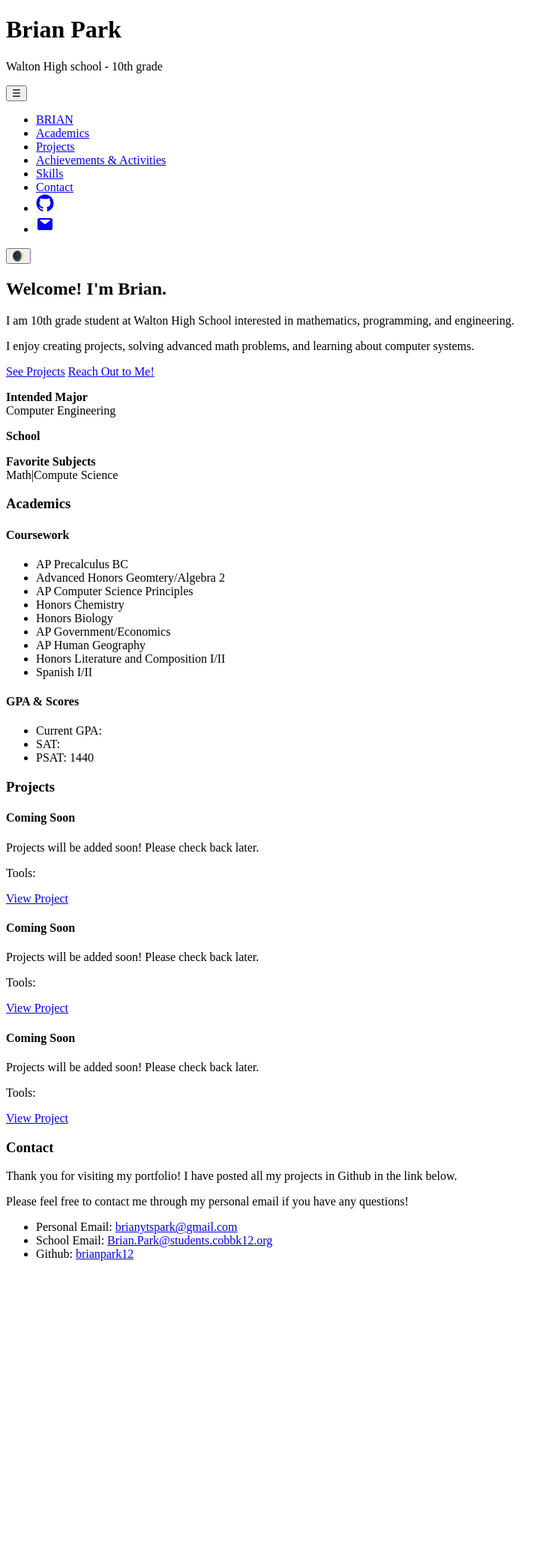
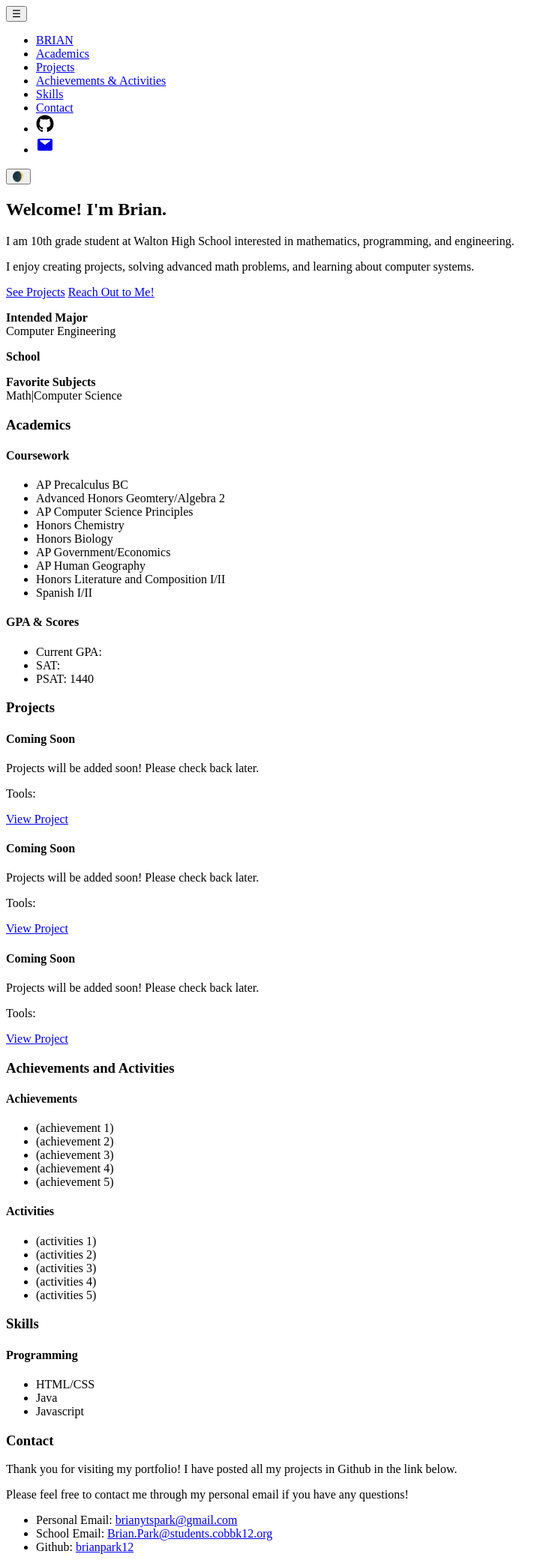
Before and after one commit to brianpark12/Personal-Portfolio-Website, a plain HTML site: page index.html in a window 1280 px wide. Shown: the whole page at 75% size, without its empty margins (0-740 px from the left). Before the commit the page ends 1698 px from the top, so only its background shows below. Drawn offline with Linux system fonts and the light colour scheme.

Commit message:
Update HTML to improve accessibility and structure

```diff
--- a/index.html
+++ b/index.html
@@ -13,12 +13,6 @@
 <body>
     <!--Heading-->
     <header class="page-header">
-        <div class="container header-inner">
-            <div class="information">
-                <h1 class="name"><strong>Brian Park</strong></h1>
-                <p class="tag">Walton High school - 10th grade</p>
-            </div>
-
             <nav class="nav">
                 <button id="nav-toggle" aria-label="Open navigation">&#9776</button>
                     <ul id="nav-list" class="nav-list">
@@ -28,7 +22,7 @@
                         <li><a href="#achievements&activities">Achievements & Activities</a></li>
                         <li><a href="#skills">Skills</a></li>
                         <li><a href="#contact">Contact</a></li>
-                        <li><a class="link" href="https://github.com/brianpark12" target="_blank" rel="opener">
+                        <li><a class="link" href="https://github.com/brianpark12" target="_blank" rel="noopener"></a>
                             <svg
                             width="24"
                             height="24"
@@ -39,7 +33,7 @@
                             <path d="M12 .5C5.65.5.5 5.65.5 12c0 5.1 3.3 9.4 7.8 10.9.57.1.78-.25.78-.55v-2c-3.18.7-3.85-1.37-3.85-1.37-.52-1.3-1.27-1.65-1.27-1.65-1.04-.72.08-.7.08-.7 1.15.08 1.76 1.2 1.76 1.2 1.02 1.76 2.68 1.25 3.33.95.1-.74.4-1.25.72-1.54-2.54-.29-5.22-1.27-5.22-5.65 0-1.25.44-2.27 1.17-3.07-.12-.29-.52-1.48.11-3.08 0 0 .97-.31 3.18 1.17a10.7 10.7 0 0 1 5.8 0c2.2-1.48 3.18-1.17 3.18-1.17.63 1.6.23 2.79.11 3.08.73.8 1.17 1.82 1.17 3.07 0 4.4-2.7 5.36-5.25 5.64.41.35.78 1.04.78 2.1v3.12c0 .3.2.67.8.55A10.98 10.98 0 0 0 23.5 12c0-6.35-5.15-11.5-11.5-11.5Z" />
                             </svg>
                         </a></li>
-                        <li><a class="link" href="mailto:brianytspark@gmail.com" target="_blank" rel="opener">
+                        <li><a class="link" href="mailto:brianytspark@gmail.com" target="_blank" rel="noopener">
                             <svg
                                 width="24"
                                 height="24"
@@ -53,7 +47,6 @@
                     </ul>
                 <button id="background-toggle" class="background-toggle" aria-label="Toggle dark mode">&#127762</button>
             </nav>
-        </div>
     </header>
 
     <main>
@@ -72,8 +65,8 @@
                     <img src="assets/image" alt="image" class="profile-photo" onerror="this.style.display='none'">
                     <div class="info">
                         <p><strong>Intended Major</strong><br>Computer Engineering</p>
-                        <p><strong>School</strong><br><a class="link" href="www.cobbk12.org/walton" target="_blank" rel="opener"></a></p>
-                        <p><strong>Favorite Subjects</strong><br>Math|Compute Science</p>
+                        <p><strong>School</strong><br><a class="link" href="www.cobbk12.org/walton" target="_blank" rel="noopener"></a></p>
+                        <p><strong>Favorite Subjects</strong><br>Math|Computer Science</p>
                     </div>
                 </div>
             </div>
@@ -105,7 +98,7 @@
                         <li>SAT:</li>
                         <li>PSAT: 1440</li>
                     </ul>
-                    <!--<a class="link" href="transcript link" target ="_blank" rel="opener">View Transcript</a>   (Insert transcript link)-->
+                    <!--<a class="link" href="transcript link" target ="_blank" rel="noopener">View Transcript</a>   (Insert transcript link)-->
                 </div>
             </div>
         </section>
@@ -115,43 +108,92 @@
             <h3 class="section-title"><strong>Projects</strong></h3>
             <div class="projects-grid">
                 <!--project 1-->
-                <div class="tab">
+                <article class="tab">
                     <h4 class="project-title"><strong>Coming Soon</strong></h4>
                     <img src="assets/comingsoon" alt="Coming Soon Image" class="coming-soon-image" onerror="this.style.display='none'">
                     <p>Projects will be added soon! Please check back later.</p>
                     <p class="tools">Tools:</p>
-                    <a class="link" href="project link" target="_blank" rel="opener">View Project</a>  <!--insert link-->
-                </div>
+                    <a class="link" href="project link" target="_blank" rel="noopener">View Project</a>  <!--insert link-->
+                </article>
 
                 <!--project 2-->
-                <div class="tab">
+                <article class="tab">
                     <h4 class="project-title"><strong>Coming Soon</strong></h4>
                     <img src="assets/comingsoon" alt="Coming Soon Image" class="coming-soon-image" onerror="this.style.display='none'">
                     <p>Projects will be added soon! Please check back later.</p>
                     <p class="tools">Tools:</p>
-                    <a class="link" href="project link" target="_blank" rel="opener">View Project</a>  <!--insert link-->
-                </div>
+                    <a class="link" href="project link" target="_blank" rel="noopener">View Project</a>  <!--insert link-->
+                </article>
 
                 <!--project 3-->
-                <div class="tab">
+                <article class="tab">
                     <h4 class="project-title"><strong>Coming Soon</strong></h4>
                     <img src="assets/comingsoon" alt="Coming Soon Image" class="coming-soon-image" onerror="this.style.display='none'">
                     <p>Projects will be added soon! Please check back later.</p>
                     <p class="tools">Tools:</p>
-                    <a class="link" href="project link" target="_blank" rel="opener">View Project</a>  <!--insert link-->
+                    <a class="link" href="project link" target="_blank" rel="noopener">View Project</a>  <!--insert link-->
+                </article>
+            </div>
+        </section>
+
+        <!--Achievements & Activities-->
+        <section id="achievements&activities" class="container section">
+            <h3 class="section-title"><strong>Achievements</strong> and <strong>Activities</strong></h3>
+            <div class="achievements-grid">
+                <!--Achievements-->
+                <div class="tab">
+                    <h4><strong>Achievements</strong></h4>
+                    <ul>
+                        <li>(achievement 1)</li>
+                        <li>(achievement 2)</li>
+                        <li>(achievement 3)</li>
+                        <li>(achievement 4)</li>
+                        <li>(achievement 5)</li>
+                    </ul>
                 </div>
+
+                <!--Activities-->
+                <div class="tab">
+                    <h4><strong>Activities</strong></h4>
+                    <ul>
+                        <li>(activities 1)</li>
+                        <li>(activities 2)</li>
+                        <li>(activities 3)</li>
+                        <li>(activities 4)</li>
+                        <li>(activities 5)</li>
+                    </ul>
+                </div>
+            </div>
+        </section>
+
+        <!--Skills-->
+        <section id="skills" class="container section">
+            <h3 class="section-title"><strong>Skills</strong></h3>
+            <!--skil #1-->
+            <div class="skills-grid">
+                <h4 class="skills-title">Programming</h4>
+                <ul>
+                    <li>HTML/CSS</li>
+                    <li>Java</li>
+                    <li>Javascript</li>
+                </ul>
+            </div>
+
+            <!--skil #2-->
+            <div class="skills-grid">
+
             </div>
         </section>
 
         <!--Contacts-->
         <section id="contact" class="container section">
-            <h3 class="section-title">Contact</h3>
+            <h3 class="section-title"><strong>Contact</strong></h3>
             <p>Thank you for visiting my portfolio! I have posted all my projects in Github in the link below.</p>
             <p>Please feel free to contact me through my personal email if you have any questions!</p>
             <ul class="contact-list">
-                <li>Personal Email: <a class="link" href="mailto:brianytspark@gmail.com" target="_blank" rel="opener"> brianytspark@gmail.com</a></li>
-                <li>School Email: <a class="link" href="mailto:Brian.Park@students.cobbk12.org" target="_blank" rel="opener"> Brian.Park@students.cobbk12.org</a></li>
-                <li>Github: <a class="link" href="https://github.com/brianpark12" target="_blank" rel="opener"> brianpark12</a></li>
+                <li>Personal Email: <a class="link" href="mailto:brianytspark@gmail.com" target="_blank" rel="noopener"> brianytspark@gmail.com</a></li>
+                <li>School Email: <a class="link" href="mailto:Brian.Park@students.cobbk12.org" target="_blank" rel="noopener"> Brian.Park@students.cobbk12.org</a></li>
+                <li>Github: <a class="link" href="https://github.com/brianpark12" target="_blank" rel="noopener"> brianpark12</a></li>
             </ul>
         </section>
     </main>
```
